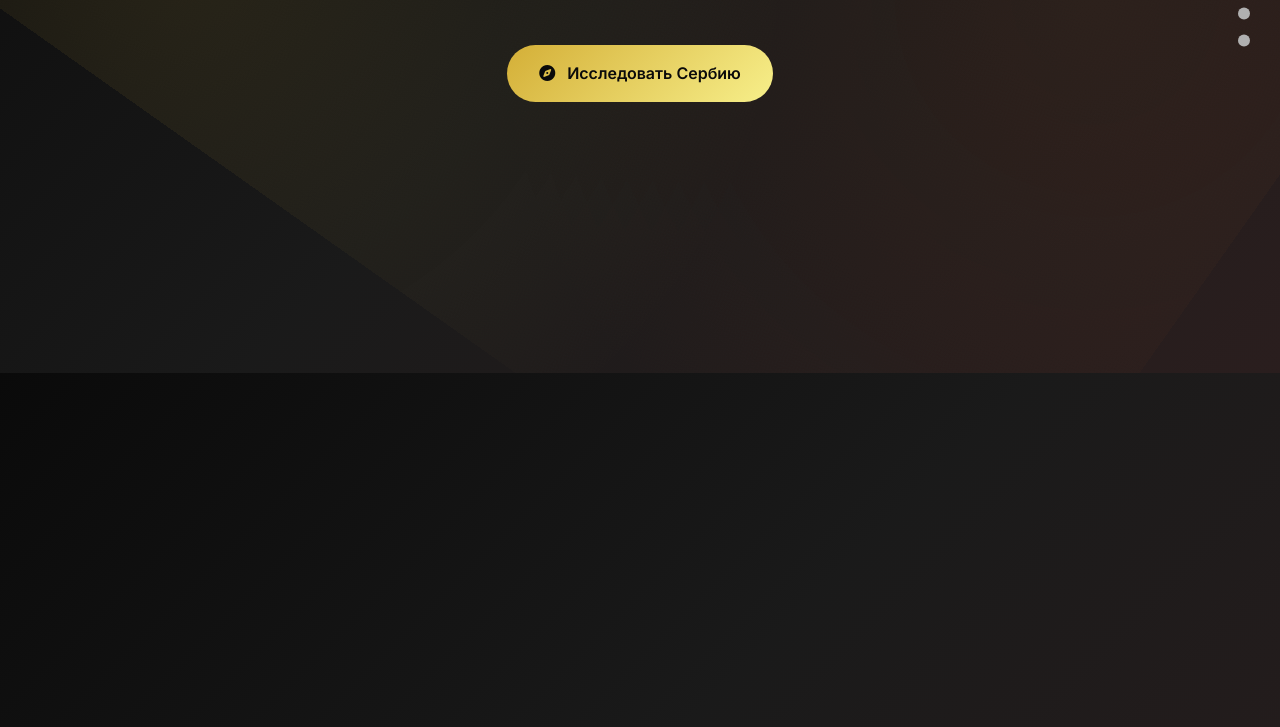
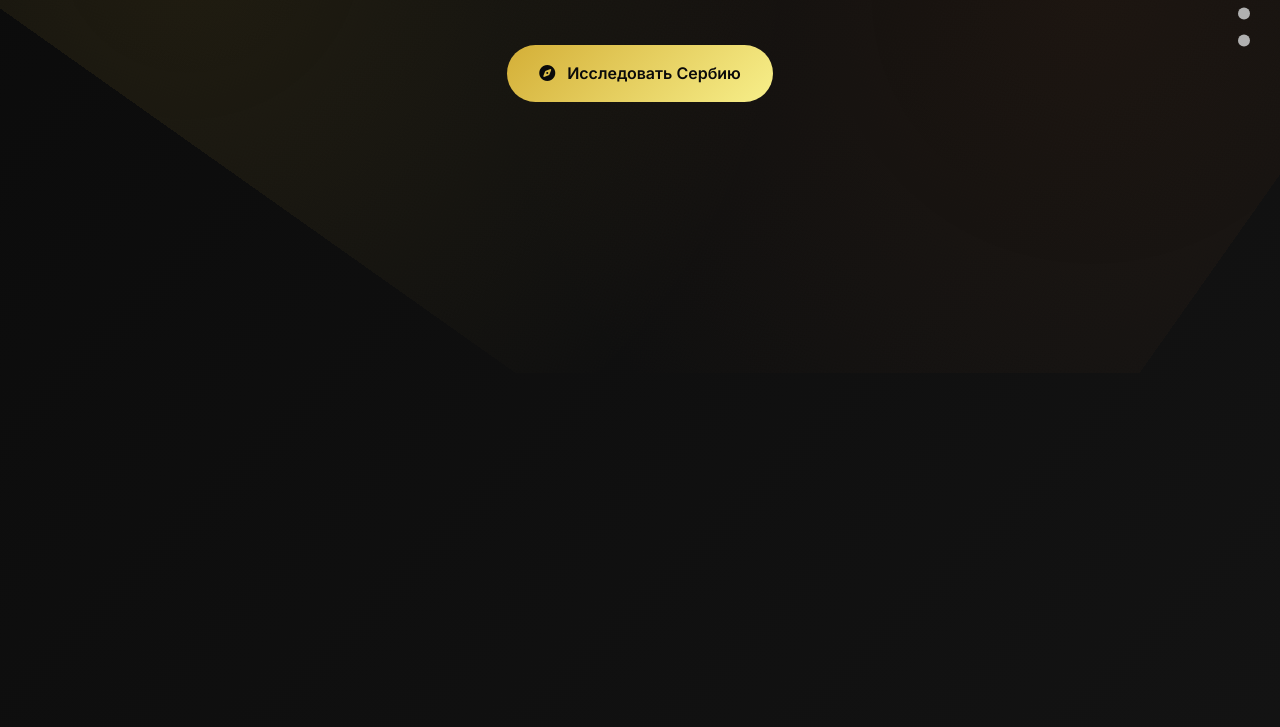
Before and after one commit to generallisto/Serbia-website.github.io, a plain HTML site: page index.html in a window 1280 px wide. Shown: the part 427-1154 px from the top of the page. Drawn offline with nearby package versions, Linux system fonts and the light colour scheme.

Commit message:
Update style.css

```diff
--- a/style.css
+++ b/style.css
@@ -845,3 +845,19 @@ footer {
 .section-transition {
     transition: all 0.8s cubic-bezier(0.25, 0.46, 0.45, 0.94);
 }
+* Гарантированный фон для всех устройств */
+html, body {
+    min-height: 100%;
+}
+
+body {
+    background: linear-gradient(135deg, #0a0a0a 0%, #1a1a1a 50%, #2a1e1e 100%) !important;
+    background-attachment: fixed !important;
+}
+
+/* Отключить возможные переопределения */
+@media (min-width: 769px) {
+    body {
+        background: linear-gradient(135deg, #0a0a0a 0%, #1a1a1a 50%, #2a1e1e 100%) !important;
+    }
+}
```
